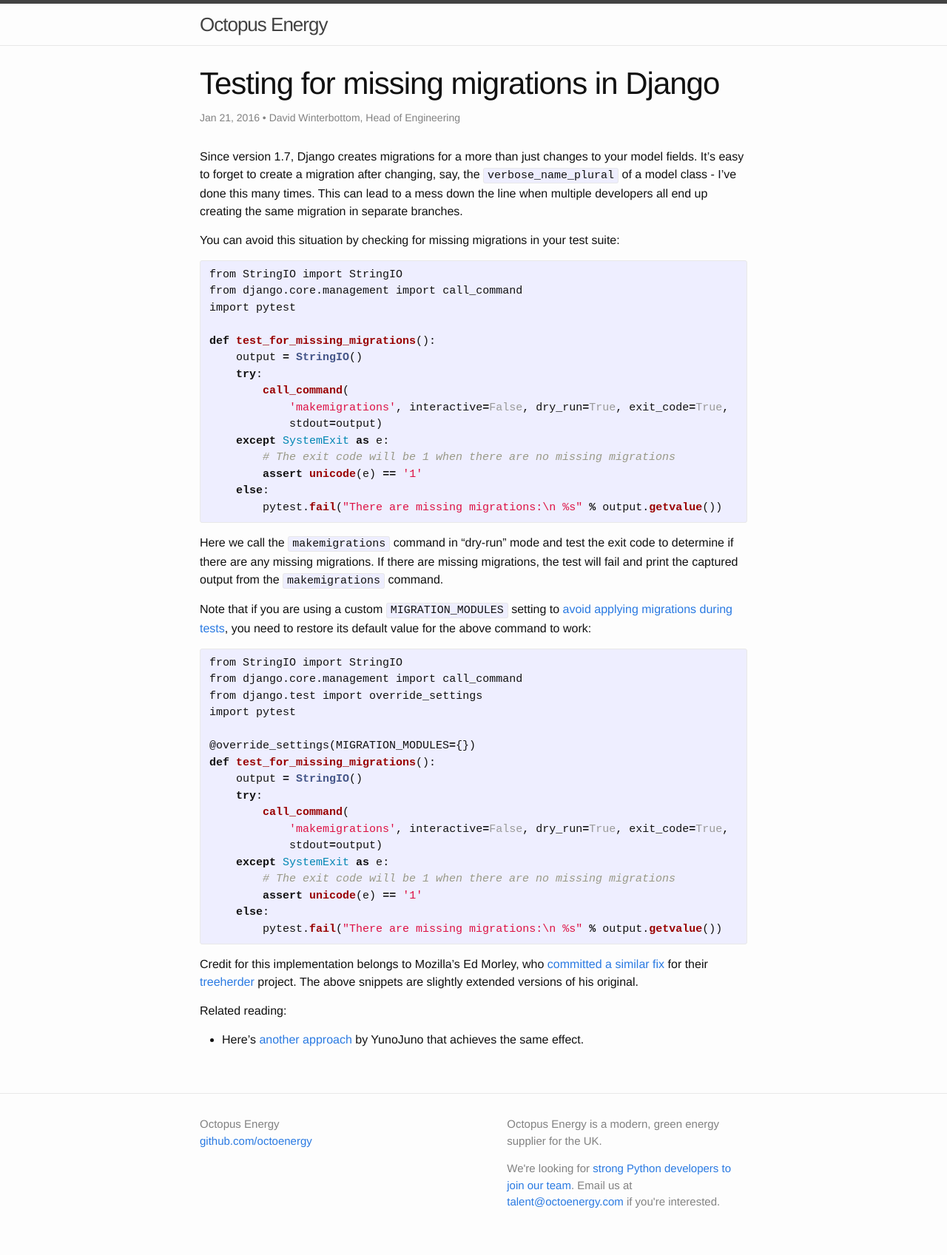
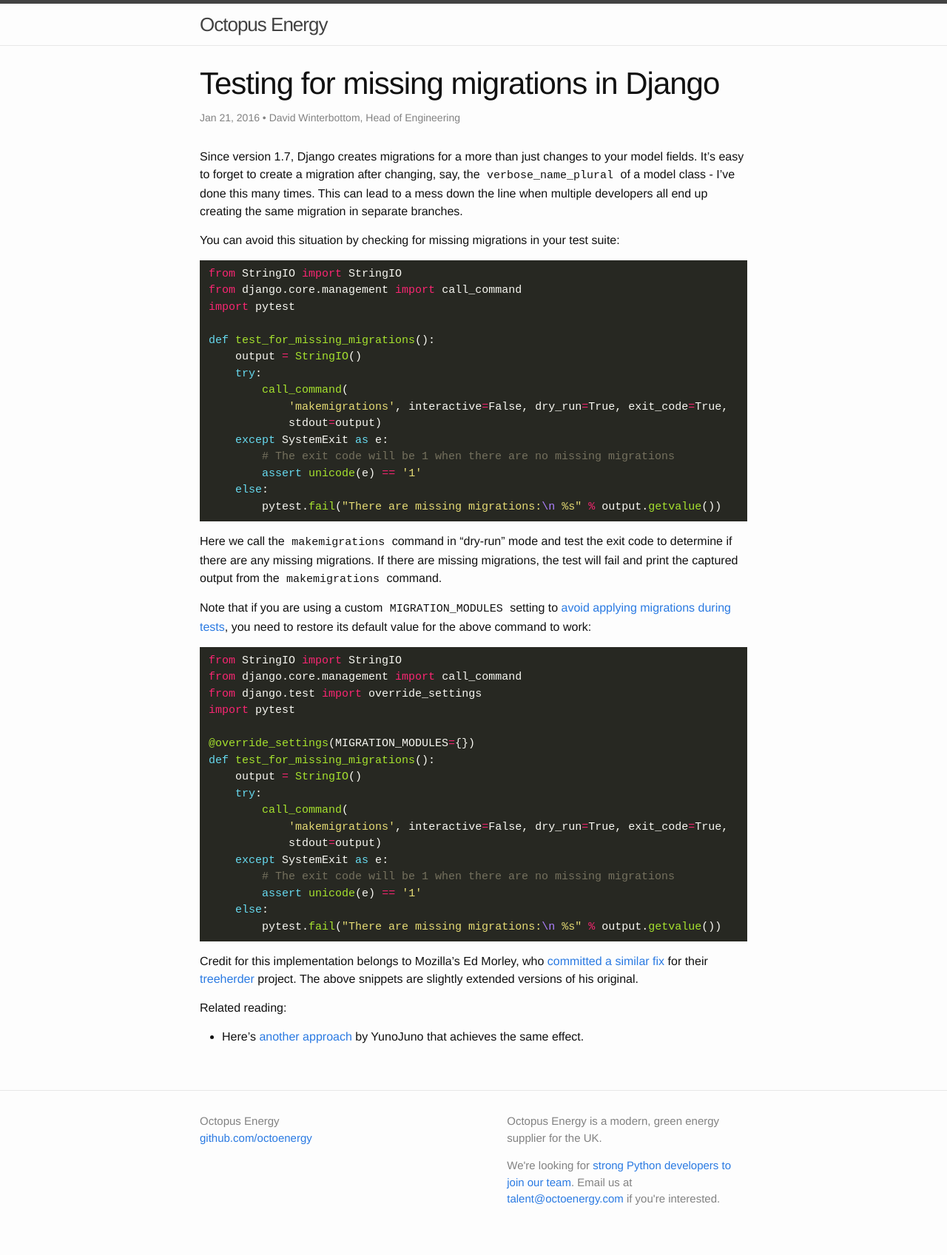
Before and after one commit to octoenergy/octoenergy.github.io, a Jekyll site: the page built from _posts/2016-01-21-testing-for-missing-migrations-in-django.markdown, in a window 1280 px wide. Shown: the whole page at 74% size. Built offline with Jekyll 4.4.1, drawn with Linux system fonts in a browser that asks for light colours.

Commit message:
Add pygments as the default code highlighter

```diff
--- a/_config.yml
+++ b/_config.yml
@@ -10,3 +10,4 @@
 
 # Build settings
 markdown: kramdown
+highlighter: pygments
--- a/_sass/_base.scss
+++ b/_sass/_base.scss
@@ -128,9 +128,7 @@
 pre,
 code {
     font-size: 15px;
-    border: 1px solid $grey-color-light;
     border-radius: 3px;
-    background-color: #eef;
 }
 
 code {
--- a/_sass/_syntax-highlighting.scss
+++ b/_sass/_syntax-highlighting.scss
@@ -1,67 +1,69 @@
-/**
- * Syntax highlighting styles
- */
 .highlight {
-    background: #fff;
-    @extend %vertical-rhythm;
+    background: #272822;
 
-    .c     { color: #998; font-style: italic } // Comment
-    .err   { color: #a61717; background-color: #e3d2d2 } // Error
-    .k     { font-weight: bold } // Keyword
-    .o     { font-weight: bold } // Operator
-    .cm    { color: #998; font-style: italic } // Comment.Multiline
-    .cp    { color: #999; font-weight: bold } // Comment.Preproc
-    .c1    { color: #998; font-style: italic } // Comment.Single
-    .cs    { color: #999; font-weight: bold; font-style: italic } // Comment.Special
-    .gd    { color: #000; background-color: #fdd } // Generic.Deleted
-    .gd .x { color: #000; background-color: #faa } // Generic.Deleted.Specific
-    .ge    { font-style: italic } // Generic.Emph
-    .gr    { color: #a00 } // Generic.Error
-    .gh    { color: #999 } // Generic.Heading
-    .gi    { color: #000; background-color: #dfd } // Generic.Inserted
-    .gi .x { color: #000; background-color: #afa } // Generic.Inserted.Specific
-    .go    { color: #888 } // Generic.Output
-    .gp    { color: #555 } // Generic.Prompt
-    .gs    { font-weight: bold } // Generic.Strong
-    .gu    { color: #aaa } // Generic.Subheading
-    .gt    { color: #a00 } // Generic.Traceback
-    .kc    { font-weight: bold } // Keyword.Constant
-    .kd    { font-weight: bold } // Keyword.Declaration
-    .kp    { font-weight: bold } // Keyword.Pseudo
-    .kr    { font-weight: bold } // Keyword.Reserved
-    .kt    { color: #458; font-weight: bold } // Keyword.Type
-    .m     { color: #099 } // Literal.Number
-    .s     { color: #d14 } // Literal.String
-    .na    { color: #008080 } // Name.Attribute
-    .nb    { color: #0086B3 } // Name.Builtin
-    .nc    { color: #458; font-weight: bold } // Name.Class
-    .no    { color: #008080 } // Name.Constant
-    .ni    { color: #800080 } // Name.Entity
-    .ne    { color: #900; font-weight: bold } // Name.Exception
-    .nf    { color: #900; font-weight: bold } // Name.Function
-    .nn    { color: #555 } // Name.Namespace
-    .nt    { color: #000080 } // Name.Tag
-    .nv    { color: #008080 } // Name.Variable
-    .ow    { font-weight: bold } // Operator.Word
-    .w     { color: #bbb } // Text.Whitespace
-    .mf    { color: #099 } // Literal.Number.Float
-    .mh    { color: #099 } // Literal.Number.Hex
-    .mi    { color: #099 } // Literal.Number.Integer
-    .mo    { color: #099 } // Literal.Number.Oct
-    .sb    { color: #d14 } // Literal.String.Backtick
-    .sc    { color: #d14 } // Literal.String.Char
-    .sd    { color: #d14 } // Literal.String.Doc
-    .s2    { color: #d14 } // Literal.String.Double
-    .se    { color: #d14 } // Literal.String.Escape
-    .sh    { color: #d14 } // Literal.String.Heredoc
-    .si    { color: #d14 } // Literal.String.Interpol
-    .sx    { color: #d14 } // Literal.String.Other
-    .sr    { color: #009926 } // Literal.String.Regex
-    .s1    { color: #d14 } // Literal.String.Single
-    .ss    { color: #990073 } // Literal.String.Symbol
-    .bp    { color: #999 } // Name.Builtin.Pseudo
-    .vc    { color: #008080 } // Name.Variable.Class
-    .vg    { color: #008080 } // Name.Variable.Global
-    .vi    { color: #008080 } // Name.Variable.Instance
-    .il    { color: #099 } // Literal.Number.Integer.Long
+    .hll { background-color: #49483e }
+    .c { color: #75715e } /* Comment */
+    .err { color: #960050; background-color: #1e0010 } /* Error */
+    .k { color: #66d9ef } /* Keyword */
+    .l { color: #ae81ff } /* Literal */
+    .n { color: #f8f8f2 } /* Name */
+    .o { color: #f92672 } /* Operator */
+    .p { color: #f8f8f2 } /* Punctuation */
+    .cm { color: #75715e } /* Comment.Multiline */
+    .cp { color: #75715e } /* Comment.Preproc */
+    .c1 { color: #75715e } /* Comment.Single */
+    .cs { color: #75715e } /* Comment.Special */
+    .ge { font-style: italic } /* Generic.Emph */
+    .gs { font-weight: bold } /* Generic.Strong */
+    .kc { color: #66d9ef } /* Keyword.Constant */
+    .kd { color: #66d9ef } /* Keyword.Declaration */
+    .kn { color: #f92672 } /* Keyword.Namespace */
+    .kp { color: #66d9ef } /* Keyword.Pseudo */
+    .kr { color: #66d9ef } /* Keyword.Reserved */
+    .kt { color: #66d9ef } /* Keyword.Type */
+    .ld { color: #e6db74 } /* Literal.Date */
+    .m { color: #ae81ff } /* Literal.Number */
+    .s { color: #e6db74 } /* Literal.String */
+    .na { color: #a6e22e } /* Name.Attribute */
+    .nb { color: #f8f8f2 } /* Name.Builtin */
+    .nc { color: #a6e22e } /* Name.Class */
+    .no { color: #66d9ef } /* Name.Constant */
+    .nd { color: #a6e22e } /* Name.Decorator */
+    .ni { color: #f8f8f2 } /* Name.Entity */
+    .ne { color: #a6e22e } /* Name.Exception */
+    .nf { color: #a6e22e } /* Name.Function */
+    .nl { color: #f8f8f2 } /* Name.Label */
+    .nn { color: #f8f8f2 } /* Name.Namespace */
+    .nx { color: #a6e22e } /* Name.Other */
+    .py { color: #f8f8f2 } /* Name.Property */
+    .nt { color: #f92672 } /* Name.Tag */
+    .nv { color: #f8f8f2 } /* Name.Variable */
+    .ow { color: #f92672 } /* Operator.Word */
+    .w { color: #f8f8f2 } /* Text.Whitespace */
+    .mf { color: #ae81ff } /* Literal.Number.Float */
+    .mh { color: #ae81ff } /* Literal.Number.Hex */
+    .mi { color: #ae81ff } /* Literal.Number.Integer */
+    .mo { color: #ae81ff } /* Literal.Number.Oct */
+    .sb { color: #e6db74 } /* Literal.String.Backtick */
+    .sc { color: #e6db74 } /* Literal.String.Char */
+    .sd { color: #e6db74 } /* Literal.String.Doc */
+    .s2 { color: #e6db74 } /* Literal.String.Double */
+    .se { color: #ae81ff } /* Literal.String.Escape */
+    .sh { color: #e6db74 } /* Literal.String.Heredoc */
+    .si { color: #e6db74 } /* Literal.String.Interpol */
+    .sx { color: #e6db74 } /* Literal.String.Other */
+    .sr { color: #e6db74 } /* Literal.String.Regex */
+    .s1 { color: #e6db74 } /* Literal.String.Single */
+    .ss { color: #e6db74 } /* Literal.String.Symbol */
+    .bp { color: #f8f8f2 } /* Name.Builtin.Pseudo */
+    .vc { color: #f8f8f2 } /* Name.Variable.Class */
+    .vg { color: #f8f8f2 } /* Name.Variable.Global */
+    .vi { color: #f8f8f2 } /* Name.Variable.Instance */
+    .il { color: #ae81ff } /* Literal.Number.Integer.Long */
+
+    .gh { } /* Generic Heading & Diff Header */
+    .gu { color: #75715e; } /* Generic.Subheading & Diff Unified/Comment? */
+    .gd { color: #f92672; } /* Generic.Deleted & Diff Deleted */
+    .gi { color: #a6e22e; } /* Generic.Inserted & Diff Inserted */
+
 }
```
Also changed, not shown: 2 other files.
